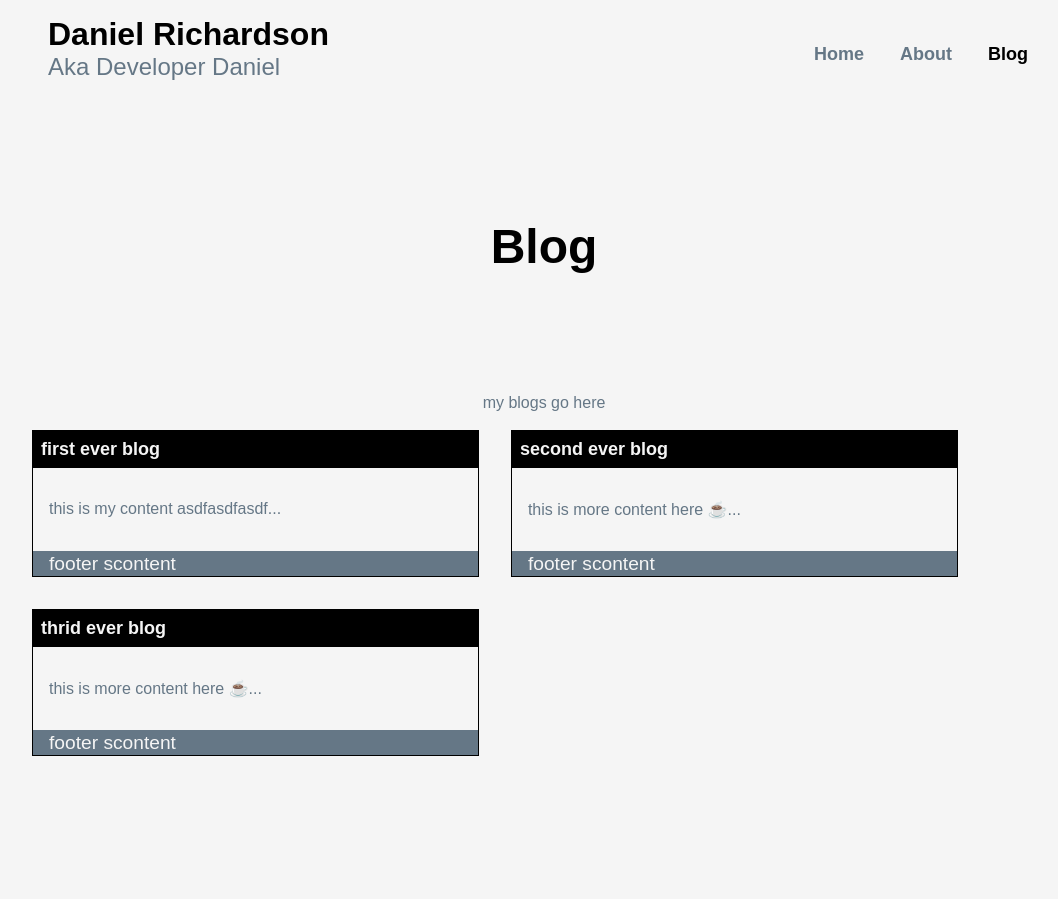
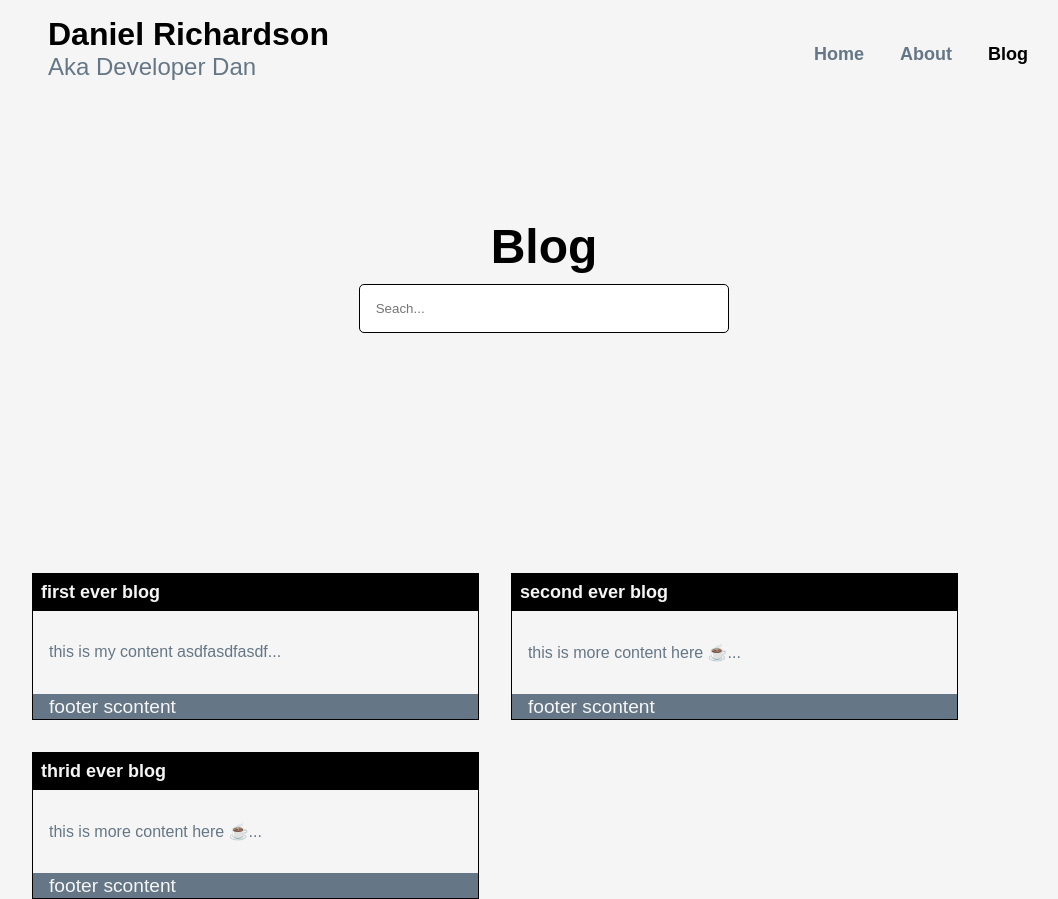
Before and after one commit to daniel-k-richardson/developer-daniel-app, a React (Vite) app: page /blogs in a window 1280 px wide. Shown: the whole page, without its empty margins (96-1154 px from the left). Before the commit the page ends 800 px from the top, so only its background shows below. Built offline with nearby package versions, Linux system fonts and the light colour scheme; no server answers.

Commit message:
blog search

```diff
--- a/src/common/logo/Logo.jsx
+++ b/src/common/logo/Logo.jsx
@@ -4,7 +4,7 @@ const Logo = () => {
   return (
   <div className={logoStyle.flexWrapper}>
     <h1>Daniel Richardson</h1>
-    <p>Aka Developer Daniel</p>
+    <p>Aka Developer Dan</p>
   </div>
   )
 }
--- a/src/features/blog/Blog.jsx
+++ b/src/features/blog/Blog.jsx
@@ -1,4 +1,4 @@
-import { useState, useEffect, useContext } from 'react'
+import { useState, useEffect, useContext, useMemo } from 'react'
 import './blog.css'
 
 import BlogService from '../../services/BlogService'
@@ -7,33 +7,44 @@ import { UserContext } from '../../App'
 
 export default function Blog () {
   const [posts, setPosts] = useState([])
-  const [isLoggedIn, setIsLoggedIn] = useContext(UserContext)
+  const [query, setQuery] = useState('')
+  const [isLoggedIn] = useContext(UserContext)
 
-  const blogs = [
-    { id: 1, title: 'first ever blog', content: 'this is my content asdfasdfasdf' },
-    { id: 2, title: 'second ever blog', content: 'this is more content here ☕' },
-    { id: 3, title: 'thrid ever blog', content: 'this is more content here ☕' }
-  ]
+  const filteredItems = useMemo(() => {
+    return posts.filter(item => {
+      return item.title.toLowerCase().includes(query.toLowerCase())
+    })
+  }, [posts, query])
 
   useEffect(() => {
-    initBlogs()
+    // initBlogs()
+    setPosts([
+      { id: 1, title: 'first ever blog', content: 'this is my content asdfasdfasdf' },
+      { id: 2, title: 'second ever blog', content: 'this is more content here ☕' },
+      { id: 3, title: 'thrid ever blog', content: 'this is more content here ☕' }
+    ])
   }, [])
 
-  const initBlogs = async () => {
-    try {
-      const result = await BlogService.getBlogs()
-      setPosts(p => (p = result))
-    } catch (error) {
-      console.log(error)
-    }
-  }
+  // const initBlogs = async () => {
+  //   try {
+  //     const result = await BlogService.getBlogs()
+  //     setPosts(p => (p = result))
+  //   } catch (error) {
+  //     console.log(error)
+  //   }
+  // }
 
   return (<>
-            <h1 className='header'>Blog</h1>
-            {isLoggedIn ? (<button>Create new blog</button>) : null }
-            <p className='contentText'>my blogs go here</p>
+            <h1>Blog</h1>
+            { isLoggedIn ? (<button>Create new blog</button>) : null }
+            <input
+              placeholder='Seach...'
+              value={query}
+              onChange={e => setQuery(e.target.value)}
+              type="search"
+            />
             <div className='blogWrapper' >
-              <BlogList blogs={blogs} />
+              <BlogList blogs={filteredItems} />
             </div>
           </>)
 }
--- a/src/features/blog/blog.css
+++ b/src/features/blog/blog.css
@@ -37,3 +37,10 @@
     color: #F5F5F5;
     font-size: larger;
 }
+
+input[type=search] {
+    width: 50ch;
+    padding: 1rem;
+    margin-bottom: 15rem;
+    border-color: black;
+}
```
